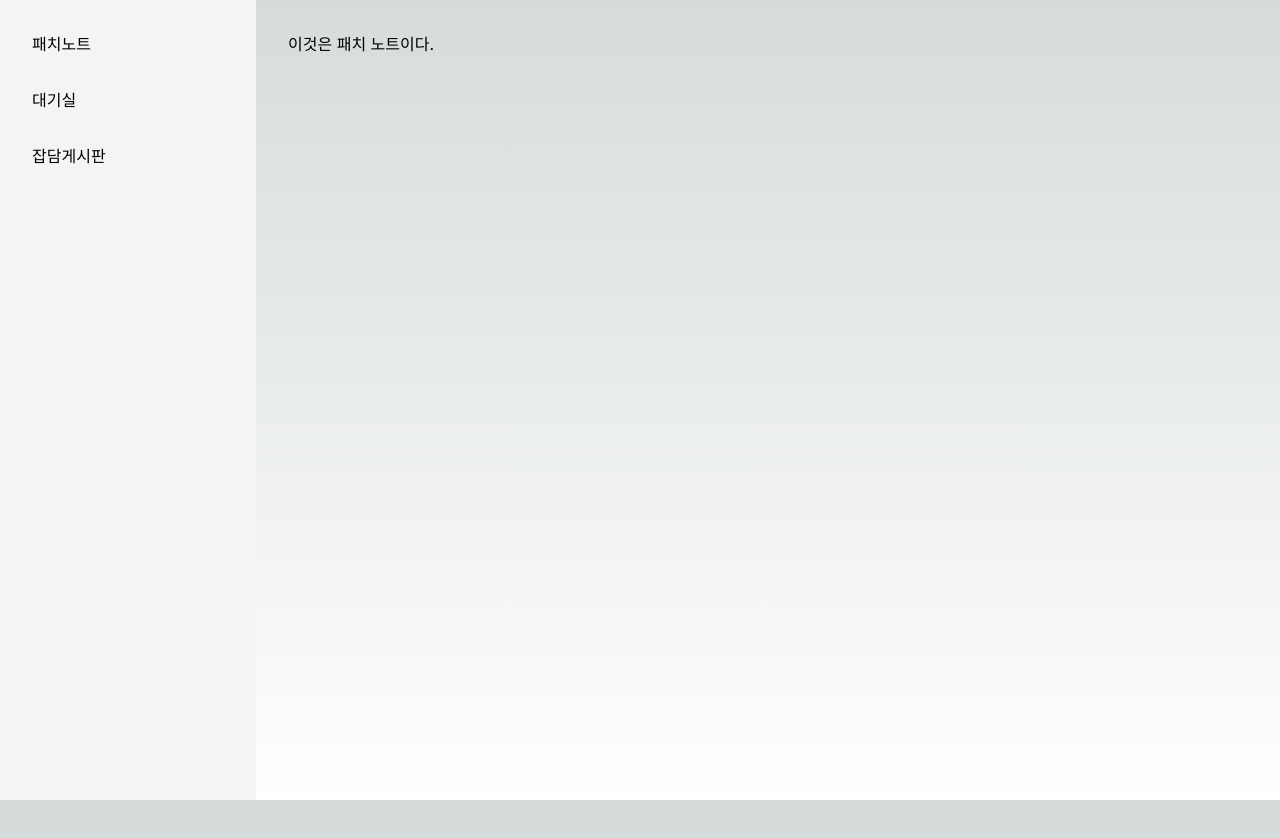
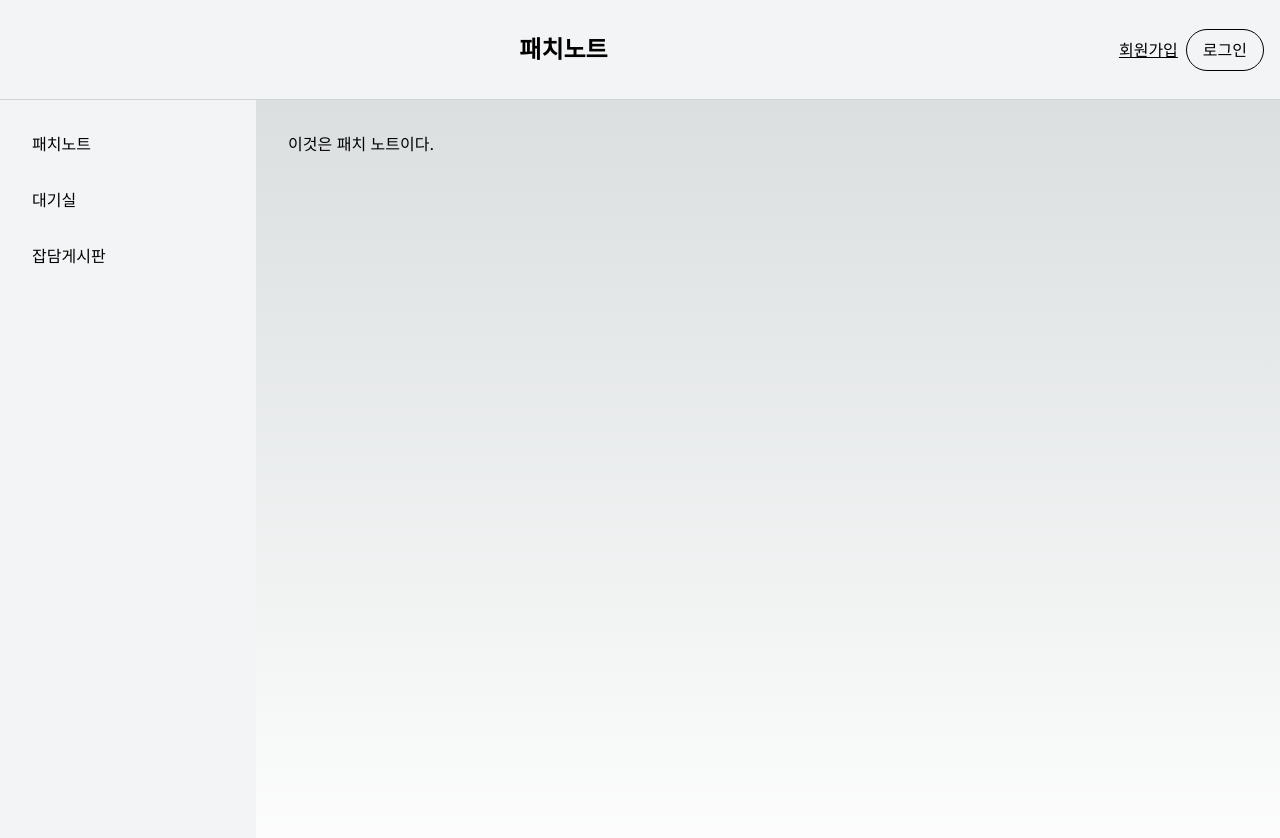
Before and after one commit to KimInteger/fetchNote, a Next.js app: page / in a window 1280 px wide. Shown: the top 838 px of the page. Before the commit the page ends 800 px from the top, so only its background shows below. Built offline with nearby package versions, Linux system fonts and the light colour scheme.

Commit message:
test | page.tsx
헤더 섹션 삽입 이후 테스트

```diff
--- a/src/app/page.tsx
+++ b/src/app/page.tsx
@@ -1,9 +1,11 @@
 import Image from 'next/image';
 import NavigateBar from './ui/navigatebar/navigatebar';
+import HeaderSection from './ui/header/headerSection';
 
 export default function Home() {
   return (
     <>
+      <HeaderSection />
       <NavigateBar />
     </>
   );
```
